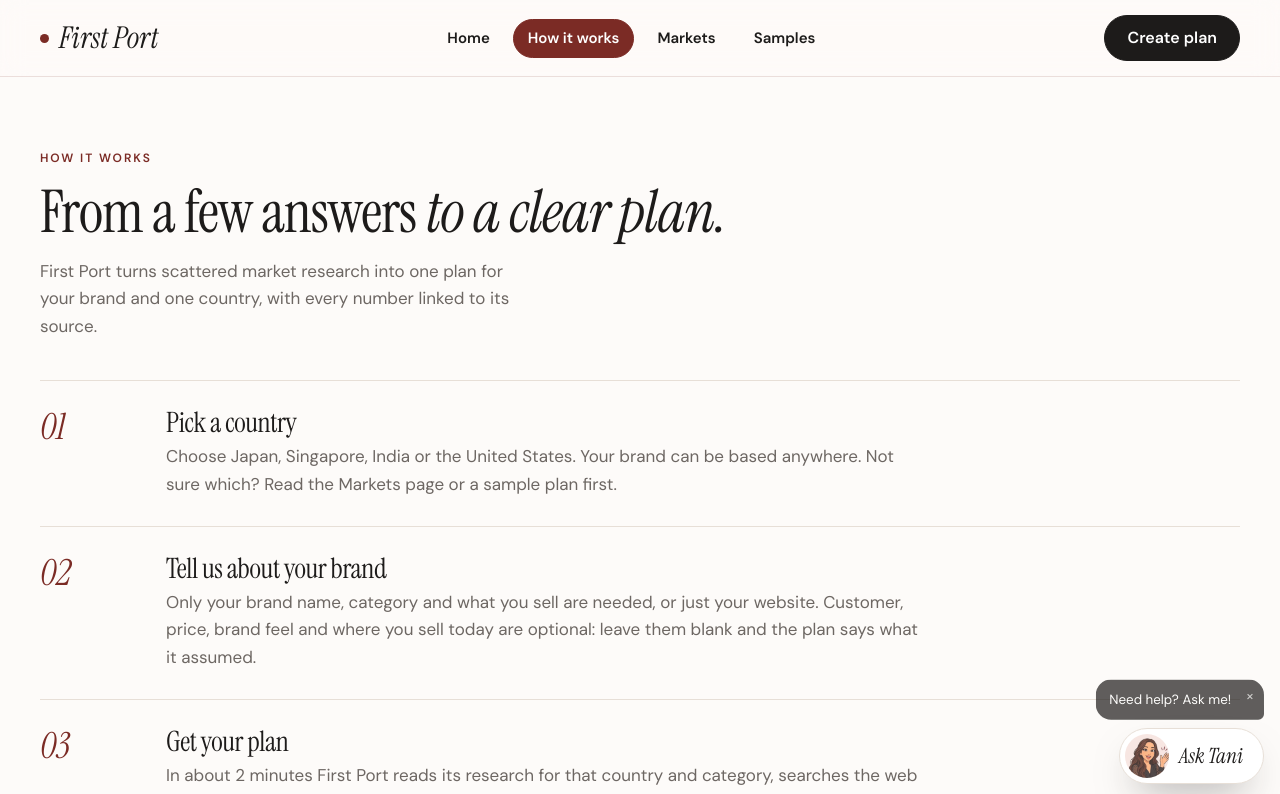
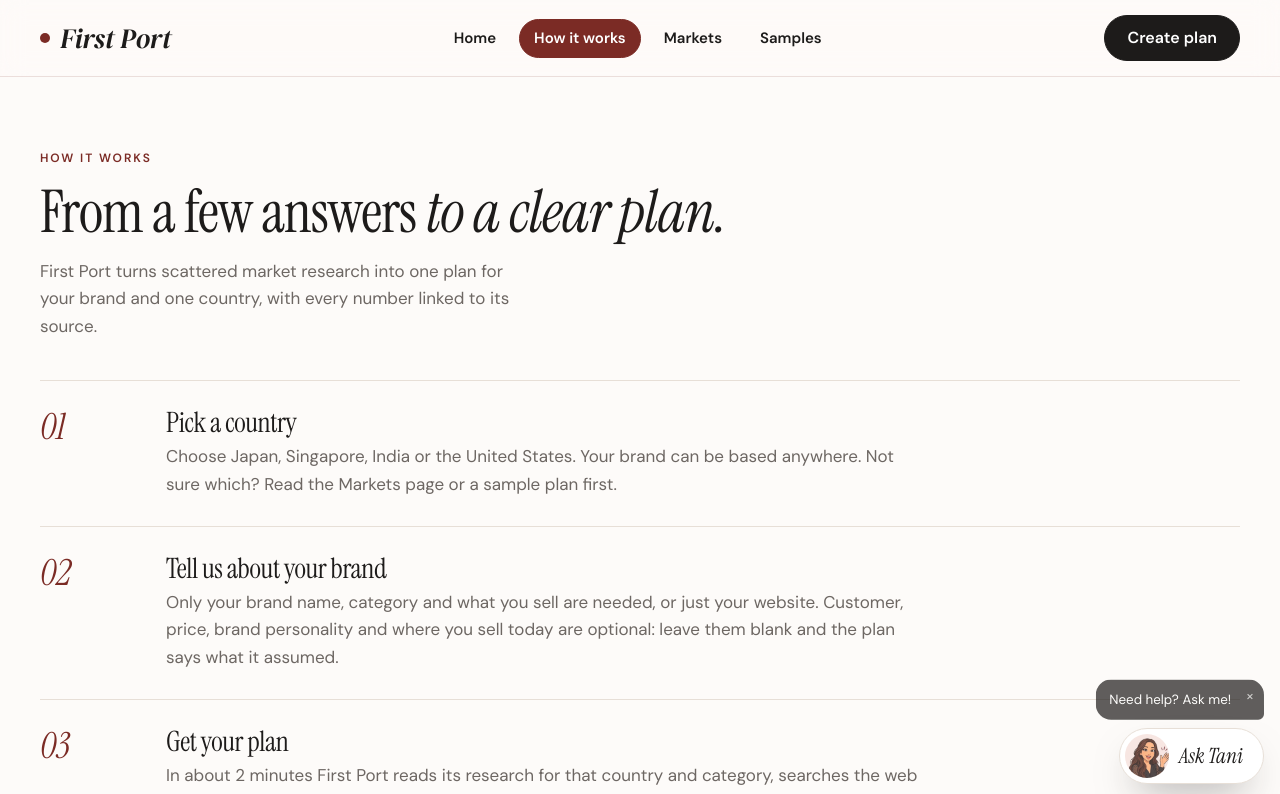
Before and after one commit to tanishkakakkar-max/entry-plan, a Next.js app: page /how-it-works in a window 1280 px wide. Shown: the top 794 px of the page. Built offline with nearby package versions, Linux system fonts and the light colour scheme.

Commit message:
Logo in DM Serif Display italic; "How your brand feels" is now "Brand personality"

```diff
--- a/app/create/CreateApp.tsx
+++ b/app/create/CreateApp.tsx
@@ -272,7 +272,7 @@ export function CreateApp() {
           ? { face: "idea", text: "Change whatever you like, then press Continue. Your old version stays in Your plans." }
           : { face: "idea", text: "I only need your brand name and what you sell, or just your website. Everything else is optional." }
       : step === 1
-        ? { face: "curious", text: "Where to? Pick a country, then tell me how your brand feels and where you sell today." }
+        ? { face: "curious", text: "Where to? Pick a country, then tell me your brand personality and where you sell today." }
         : loading
           ? { face: "thinking", text: `Reading the ${planCountry} research and checking official sources. About 2 minutes. You can watch it write.` }
           : error
@@ -345,7 +345,7 @@ export function CreateApp() {
             </>
           ) : step === 1 ? (
             <>
-              Where to, <em>and how it feels</em>
+              Where to, <em>and your brand personality</em>
             </>
           ) : (
             <>
@@ -428,7 +428,7 @@ export function CreateApp() {
                 )}
               </label>
               {form.category === OTHER && field("categoryOther", "Your category", "e.g. pet care, toys, consulting", { max: OTHER_MAX })}
-              {field("identity", "How your brand feels", "e.g. calm, natural, made to last", { long: true, optional: true })}
+              {field("identity", "Brand personality", "e.g. calm, playful, premium, made to last", { long: true, optional: true })}
               {field("stage", "Where you sell today", "e.g. pre-launch, Shopify DTC, 40 boutiques in Australia", { optional: true })}
               <div className="form-row">
                 <button type="button" className="btn btn-line" onClick={() => goTo(0)}>
--- a/app/globals.css
+++ b/app/globals.css
@@ -725,3 +725,12 @@ main:not(:has(.plan-cta)) + .footer { margin-top: 96px; }
 .footer-mark { font-size: 26px !important; margin-bottom: 6px !important; }
 .footer p { margin-bottom: 4px; }
 @media (max-width: 767px) { .footer, .plan-cta + .footer, main:has(.plan-cta) + .footer { padding-bottom: calc(84px + env(safe-area-inset-bottom)); } }
+/* bold wordmark: Instrument Serif has one weight, so thicken the strokes instead of faking bold */
+.wordmark, .footer-mark { -webkit-text-stroke: 0.9px currentColor; paint-order: stroke fill; letter-spacing: 0.005em; }
+.wordmark { font-size: 31px; }
+.wordmark-dot { width: 10px; height: 10px; }
+/* wordmark: DM Serif Display italic (option 4) */
+.wordmark, .footer-mark { font-family: "DM Serif Display", Georgia, serif !important; font-style: italic !important; -webkit-text-stroke: 0; letter-spacing: -0.005em; }
+.wordmark { font-size: 28px; }
+.footer-mark { font-size: 26px !important; }
+@media (max-width: 420px) { .wordmark { font-size: 23px; } }
--- a/app/how-it-works/page.tsx
+++ b/app/how-it-works/page.tsx
@@ -18,7 +18,7 @@ const STEPS = [
   {
     n: "02",
     title: "Tell us about your brand",
-    text: "Only your brand name, category and what you sell are needed, or just your website. Customer, price, brand feel and where you sell today are optional: leave them blank and the plan says what it assumed.",
+    text: "Only your brand name, category and what you sell are needed, or just your website. Customer, price, brand personality and where you sell today are optional: leave them blank and the plan says what it assumed.",
   },
   {
     n: "03",
--- a/app/layout.tsx
+++ b/app/layout.tsx
@@ -27,7 +27,7 @@ export default function RootLayout({ children }: { children: React.ReactNode })
         <link rel="preconnect" href="https://fonts.gstatic.com" crossOrigin="" />
         <link
           rel="stylesheet"
-          href="https://fonts.googleapis.com/css2?family=Instrument+Serif:ital@0;1&family=DM+Sans:opsz,wght@9..40,400;9..40,500;9..40,600&display=swap"
+          href="https://fonts.googleapis.com/css2?family=Instrument+Serif:ital@0;1&family=DM+Serif+Display:ital@1&family=DM+Sans:opsz,wght@9..40,400;9..40,500;9..40,600&display=swap"
         />
       </head>
       <body>
```
Also changed, not shown: knowledge/tani-guide.md (+1 -1 lines).
